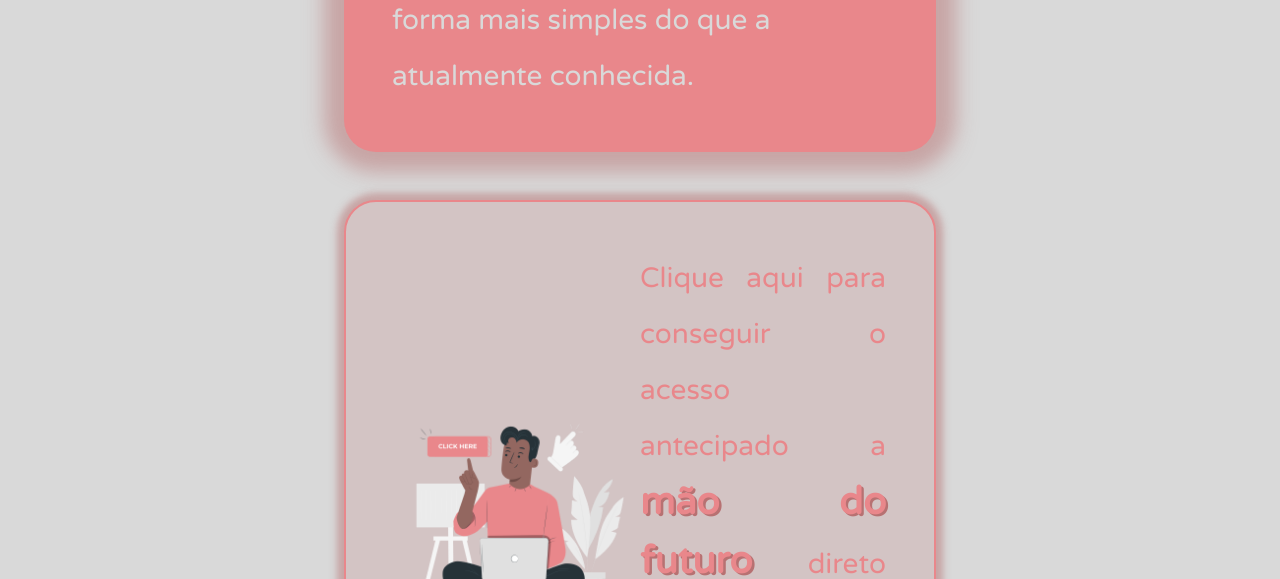
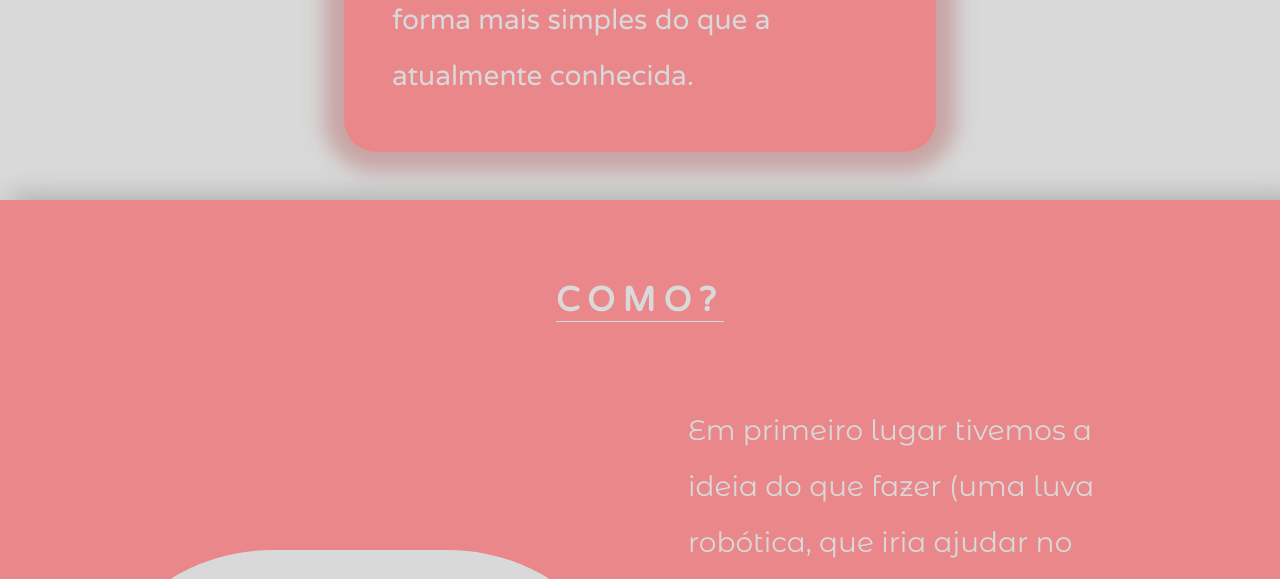
Before and after one commit to RafaelHDSV/Robotic-Hand, a Flask app: page / in a window 1280 px wide. Shown: the part 5436-6015 px from the top of the page. Run offline with Flask 2, Linux system fonts and the light colour scheme; some libraries are stand-ins or nearby versions.

Commit message:
Updating index.html

```diff
--- a/templates/index.html
+++ b/templates/index.html
@@ -188,7 +188,7 @@
                 atualmente conhecida. </p>
         </div>
 
-        <div class="call_form">
+        <!-- <div class="call_form">
             <img src="../static/call_form.png" alt="call_form.gif">
 
 
@@ -198,7 +198,7 @@
                 </p>
                 <a href="#contacts">Clique Aqui!</a>
             </div>
-        </div>
+        </div> -->
     </div>
 
     <div id="how" class="container_main pink">
```
